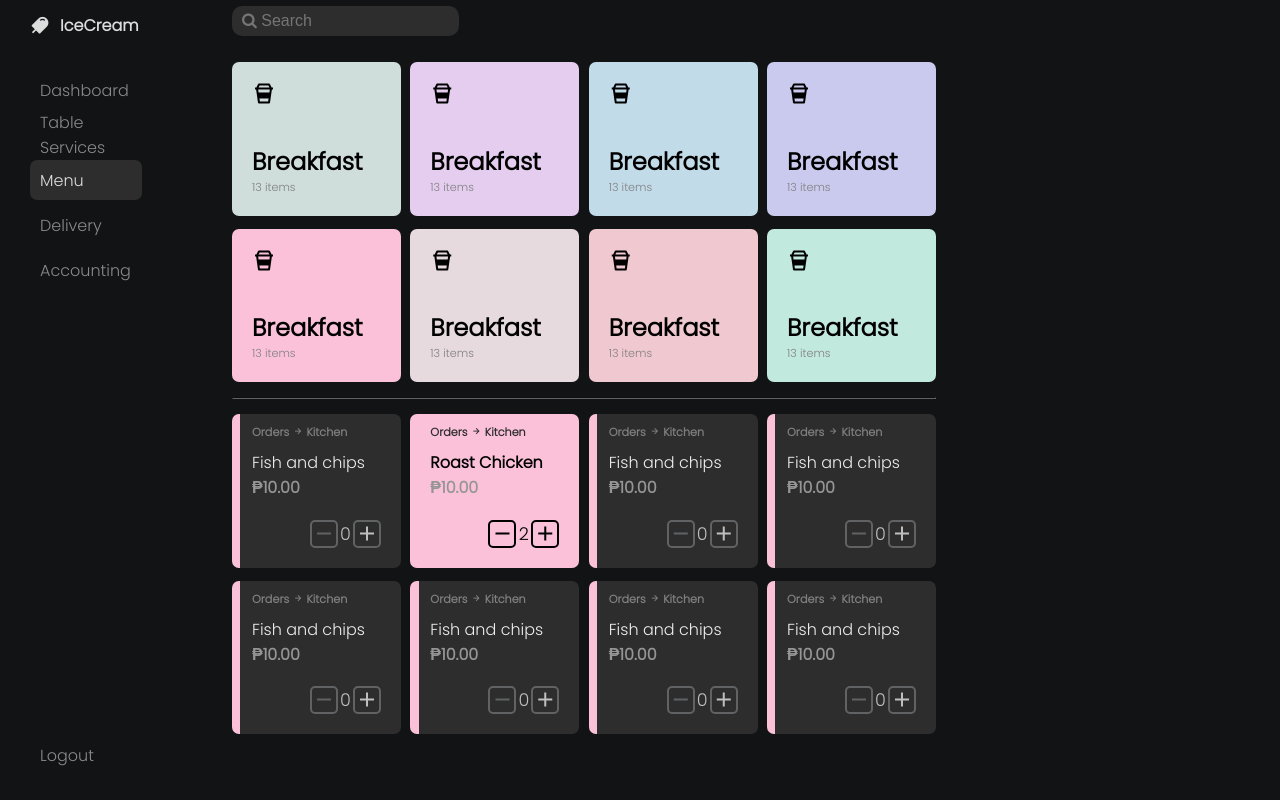
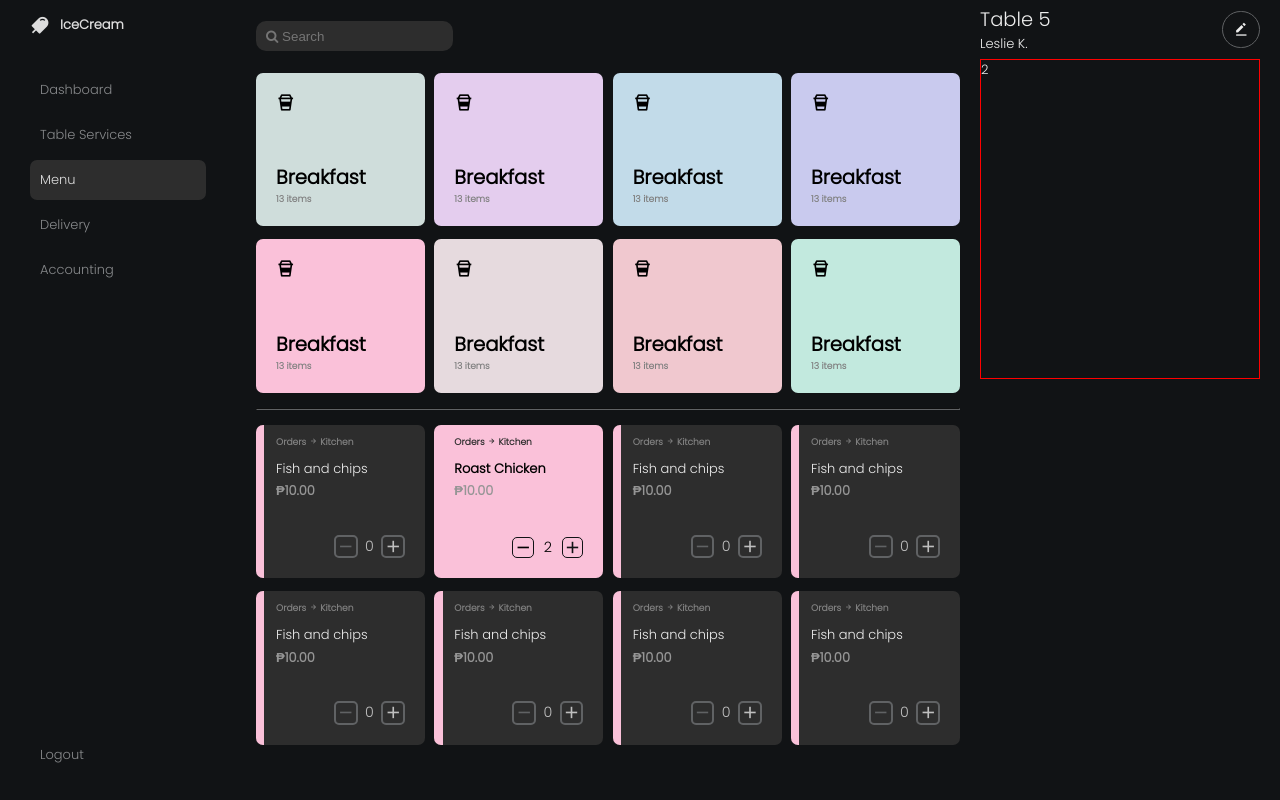
Before and after one commit to JhonLaden/ice-cream-repo, a PHP site: page /menu/menu.php in a window 1280 px wide. Run offline with PHP 8.4, Linux system fonts and the light colour scheme.

Commit message:
add right-sidebar
adding and designing right sidebar

```diff
--- a/css/home.css
+++ b/css/home.css
@@ -12,9 +12,9 @@
     --trans-4: all 0.4s ease;
     --trans-5: all 0.5s ease;
 
-    --sidebar-width: 15%;
+    --sidebar-width: 20%;
     --menu-width: 55%;
-    --right-sidebar: 20%;
+    --right-sidebar: 25%;
 }
 .dark-home{
     background: var(--dark-home);
@@ -109,19 +109,17 @@ a{
     position: relative;
     display: flex;
     flex-direction: column;
-    height: calc(100vh - 60px);
-    width: var(--menu-width);
-    left: calc(var(--sidebar-width) + 40px);
-
+    height: 100%;
+    width: 55vw;
 }
 
 .menu .menu-header{
-    height: 50px;
+    height: 10vh;
     width: 100%;
     display: flex;
     align-items: center;
     color: var(--dirty-white);
-    margin-bottom: 20px;
+
 }
 
 .menu .menu-header input{
@@ -192,14 +190,9 @@ a{
 
 }
 
-
-
-
-
-
 .menu .text{
     font-size: 0.7rem;
-    font-weight: 500;
+    font-weight: bolder;
     color: grey;
 }
 
@@ -230,32 +223,6 @@ a{
     width: 100%;
 }
 
-/* card active */
-.menu .menu-body .menu-items .active .brand{
-    color: #000000;
-
-    font-weight: 600;
-}
-
-
-.menu .menu-body .menu-items .active .card-footer span{
-    color: #000000;
-}
-
-.menu .menu-body .menu-items .active .card-header span{
-    color: var(--dark-light);
-    font-weight: bolder;
-}
-
-.menu-items .active  .card-footer .minus-plus .icon{
-    border: 2px solid black;
-    border-radius: 5px;
-    color: black;
-}
-
-.menu-items .active  .card-footer .bx-minus:before{
-    color: black
-}
 
 
 /* card not active */
@@ -344,3 +311,69 @@ a{
 #minus{
     color: var(--dirty-white);
 }
+
+/* card active */
+.menu .menu-body .menu-items .active .brand{
+    color: #000000;
+    font-weight: 600;
+}
+
+
+.menu .menu-body .menu-items .active .card-footer span{
+    color: #000000;
+}
+
+.menu .menu-body .menu-items .active .card-header span{
+    color: var(--dark-light);
+    font-weight: bolder;
+}
+
+.menu-items .active .card-footer .minus-plus .icon{
+    border: 1px solid var(--dark-home);
+    border-radius: 5px;
+    color: var(--dark-home);
+}
+
+.active #minus{
+    color: #000000;
+}
+
+/* main */
+.main{
+    height: 100vh;
+    width: calc(var(--menu-width) + var(--right-sidebar));
+    position: relative;
+    left: 20%;
+    display: flex;
+}
+
+.main .sidebar-right{
+    height: 100vh;
+    width: 25vw;
+    padding: 0 20px;
+    color: #EEEEEE;
+}
+
+.main .sidebar-right .title-container{
+    display: flex;
+    justify-content: space-between;
+    align-items: center;
+    height: 59px; /* FIX THIS MADAFAKA */
+    width: 100%;
+
+}
+
+.main .sidebar-right .title-container .icon-container .icon{
+    display: flex;
+    font-size: 1.2rem;
+    border: 1px solid var(--dirty-white);
+    border-radius: 50%;
+    padding: 10px;
+}
+
+.main .sidebar-right .list-container{
+    border: 1px solid red;
+    height: 40vh;
+    width: 100%;
+    overflow-y: hidden;
+}
--- /dev/null
+++ b/css/media.css
@@ -0,0 +1,5 @@
+@media (max-width: 1366px){
+    :root{
+        font-size: 13px;
+    }
+}
--- a/css/style.css
+++ b/css/style.css
@@ -1,13 +1,4 @@
 @import url('https://fonts.googleapis.com/css2?family=Poppins:wght@300&display=swap');
-
-*{
-    margin: 0;
-    padding: 0;
-    font-size: 16px;
-    font-weight: 500;
-    font-family: 'Poppins', sans-serif;
-    box-sizing: border-box;
-}
 
 :root{
     --dark: #232c33;
@@ -16,6 +7,15 @@
     --secondary-color: #c48af9;
     --blue-berry: #2d3b41;
     --sea: #1da5ff;
+
+}
+
+*{
+    margin: 0;
+    padding: 0;
+    font-weight: 500;
+    font-family: 'Poppins', sans-serif;
+    box-sizing: border-box;
 }
 
 body{
--- a/includes/header.php
+++ b/includes/header.php
@@ -8,6 +8,8 @@
     <link rel = "stylesheet" href = "../css/style.css">
     <link rel = "stylesheet" href = "../css/home.css">
     <link rel = "stylesheet" href = "../css/circles.css">
+    <link rel = "stylesheet" href = "../css/media.css">
     <link href="https://cdnjs.cloudflare.com/ajax/libs/font-awesome/4.7.0/css/font-awesome.min.css" rel="stylesheet"/>
+
     <title>Menu</title>
 </head>
--- a/menu/menu.php
+++ b/menu/menu.php
@@ -8,6 +8,7 @@
 ?>
 
 
+    <div class = "main">
     <section class="menu">
         <div class="menu-header">
         <input type="text" placeholder="&#xF002; Search" style="font-family:Arial, FontAwesome" />
@@ -263,9 +264,35 @@
                     </span>
                 </div>
             </div>
-        </div>
-        </div>
+
 
     </section>
+    <section class = "sidebar-right">
+        <div class="title-container">
+            <div class="title">
+                <h1 class="text">Table 5</h1>
+                <span class="sub">Leslie K.</span>
+            </div>
+            <span class="icon-container">
+                <i class='bx bxs-edit-alt icon'></i>
+            </span>
+        </div>
+        <div class="list-container">
+            <ul class="want-list">
+                <li class="want-item">
+                    <div class="details">
+                        <div class="counter-name">
+                            <span class="item-counter">2</span>
+                            <span class="item-name"></span>
+                        </div>
+
+                    </div>
+                </li>
+            </ul>
+        </div>
+        <div class="total-container"></div>
+    <section>
+    <div >
+
 </body>
 </html>
```
